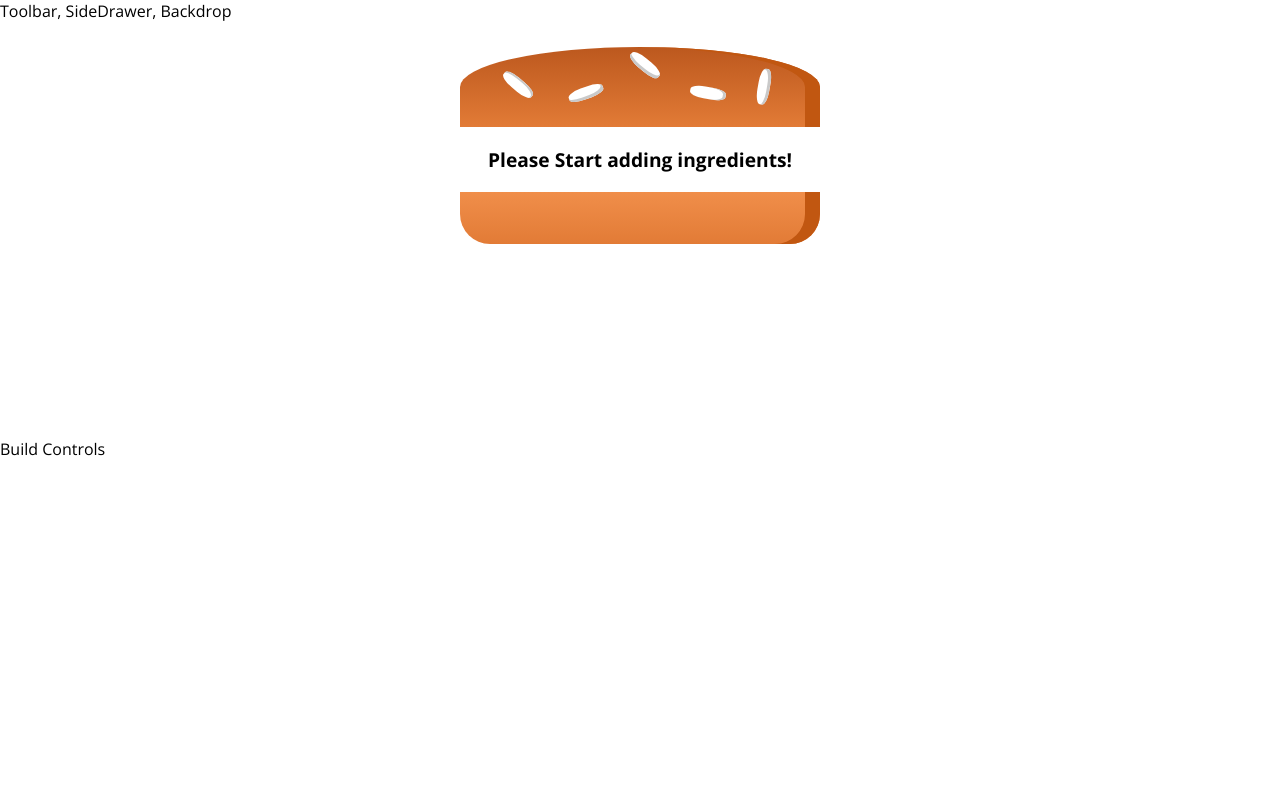
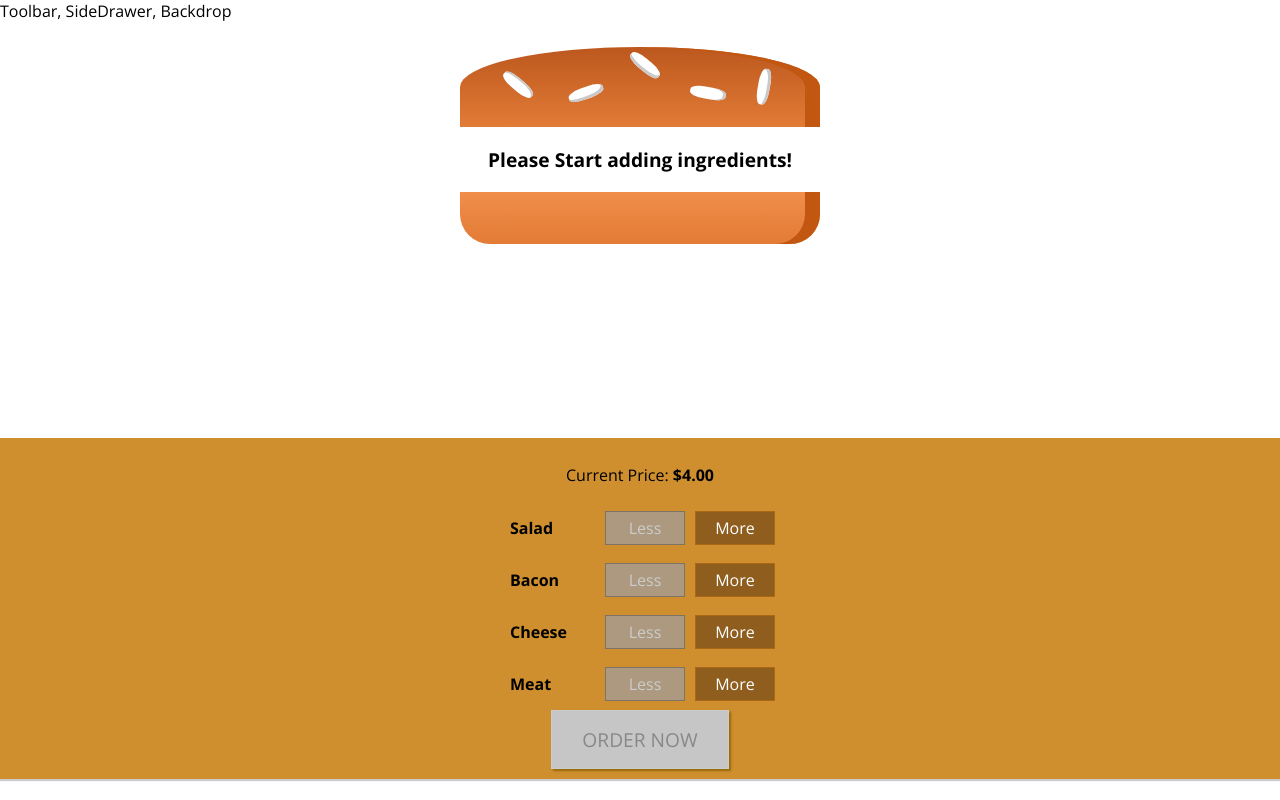
Before and after one commit to TituxMetal/burgerReactApp, a React app: page / in a window 1280 px wide. Built offline with nearby package versions, Linux system fonts and the light colour scheme.

Commit message:
Add the build controls

```diff
--- /dev/null
+++ b/src/components/Burger/BuildControls/BuildControl/BuildControl.css
@@ -0,0 +1,56 @@
+.BuildControl {
+  display: flex;
+  justify-content: space-between;
+  align-items: center;
+  margin: 5px 0;
+}
+
+.BuildControl button {
+  display: block;
+  font: inherit;
+  padding: 5px;
+  margin: 0 5px;
+  width: 80px;
+  border: 1px solid #AA6817;
+  cursor: pointer;
+  outline: none;
+}
+
+.BuildControl button:disabled {
+  background-color: #AC9980;
+  border: 1px solid #7E7365;
+  color: #ccc;
+  cursor: default;
+}
+
+.BuildControl button:hover:disabled {
+  background-color: #AC9980;
+  color: #ccc;
+  cursor: not-allowed;
+}
+
+.Label {
+  padding: 10px;
+  font-weight: bold;
+  width: 80px;
+}
+
+.BuildControl .Less {
+  background-color: #D39952;
+  color: white;
+}
+
+.BuildControl .More {
+  background-color: #8F5E1E;
+  color: white;
+}
+
+.BuildControl .Less:hover, .BuildControl .Less:active {
+  background-color: #DAA972;
+  color: white;
+}
+
+.BuildControl .More:hover,.BuildControl .More:active {
+  background-color: #99703F;
+  color: white;
+}
--- /dev/null
+++ b/src/components/Burger/BuildControls/BuildControl/BuildControl.js
@@ -0,0 +1,18 @@
+import React from 'react'
+
+import classes from './BuildControl.css'
+
+const buildControl = ( props ) => (
+  <div className={classes.BuildControl}>
+    <div className={classes.Label}>{props.label}</div>
+    <button
+      className={classes.Less}
+      onClick={props.removed}
+      disabled={props.disabled}>Less</button>
+    <button
+      className={classes.More}
+      onClick={props.added}>More</button>
+  </div>
+)
+
+export default buildControl
--- /dev/null
+++ b/src/components/Burger/BuildControls/BuildControls.css
@@ -0,0 +1,51 @@
+.BuildControls {
+  width: 100%;
+  background-color: #cf8f2e;
+  display: flex;
+  flex-flow: column;
+  align-items: center;
+  box-shadow: 0 2px 1px #ccc;
+  margin: auto;
+  padding: 10px 0;
+}
+
+.OrderButton {
+  background-color: #DAD735;
+  outline: none;
+  cursor: pointer;
+  border: 1px solid #966909;
+  color: #966909;
+  font-family: inherit;
+  font-size: 1.2em;
+  padding: 15px 30px;
+  box-shadow: 2px 2px 2px #966909;
+}
+
+.OrderButton:hover, .OrderButton:active {
+  background-color: #A0DB41;
+  border: 1px solid #966909;
+  color: #966909;
+}
+
+.OrderButton:disabled {
+  background-color: #C7C6C6;
+  cursor: not-allowed;
+  border: 1px solid #ccc;
+  color: #888888;
+}
+
+.OrderButton:not(:disabled) {
+  animation: enable 0.3s linear;
+}
+
+@keyframes enable {
+  0% {
+      transform: scale(1);
+  }
+  60% {
+      transform: scale(1.1);
+  }
+  100% {
+      transform: scale(1);
+  }
+}
--- /dev/null
+++ b/src/components/Burger/BuildControls/BuildControls.js
@@ -0,0 +1,30 @@
+import React from 'react'
+
+import classes from './BuildControls.css'
+import BuildControl from './BuildControl/BuildControl'
+
+const controls = [
+  { label: 'Salad', type: 'salad' },
+  { label: 'Bacon', type: 'bacon' },
+  { label: 'Cheese', type: 'cheese' },
+  { label: 'Meat', type: 'meat' },
+]
+
+const buildControls = ( props ) => (
+  <div className={classes.BuildControls}>
+    <p>Current Price: <strong>${props.price.toFixed(2)}</strong></p>
+    {controls.map(ctrl => (
+      <BuildControl
+        key={ctrl.label}
+        label={ctrl.label}
+        added={() => props.ingredientAdded(ctrl.type)}
+        removed={() => props.ingredientRemoved(ctrl.type)}
+        disabled={props.disabled[ctrl.type]} />
+    ))}
+    <button
+      className={classes.OrderButton}
+      disabled={!props.purchasable}>ORDER NOW</button>
+  </div>
+)
+
+export default buildControls
--- a/src/containers/BurgerBuilder/BurgerBuilder.js
+++ b/src/containers/BurgerBuilder/BurgerBuilder.js
@@ -2,7 +2,14 @@ import React, { Component } from 'react'
 
 import Aux from '../../hoc/Aux'
 import Burger from '../../components/Burger/Burger'
+import BuildControls from '../../components/Burger/BuildControls/BuildControls'
 
+const INGREDIENT_PRICES = {
+  salad: 0.5,
+  cheese: 0.4,
+  meat: 1.3,
+  bacon: 0.7
+}
 class BurgerBuilder extends Component {
   state = {
     ingredients: {
@@ -10,13 +17,71 @@ class BurgerBuilder extends Component {
       bacon: 0,
       cheese: 0,
       meat: 0
+    },
+    totalPrice: 4,
+    purchasable: false
+  }
+
+  updatePurchaseState (ingredients) {
+    const sum = Object.keys(ingredients)
+      .map(igKey => {
+        return ingredients[igKey]
+      })
+      .reduce((sum, el) => {
+        return sum + el
+      }, 0)
+      this.setState({purchasable: sum > 0})
+  }
+
+  addIngredientHandler = ( type ) => {
+    const oldCount = this.state.ingredients[type]
+    const updatedCount = oldCount + 1
+    const updatedIngredients = {
+      ...this.state.ingredients
     }
+
+    updatedIngredients[type] = updatedCount
+    const priceAddition = INGREDIENT_PRICES[type]
+    const oldPrice = this.state.totalPrice
+    const newPrice = oldPrice + priceAddition
+    this.setState({totalPrice: newPrice, ingredients: updatedIngredients})
+    this.updatePurchaseState(updatedIngredients)
   }
+
+  removeIngredientHandler = ( type ) => {
+    const oldCount = this.state.ingredients[type]
+    if (oldCount <= 0) {
+      return
+    }
+    const updatedCount = oldCount - 1
+    const updatedIngredients = {
+      ...this.state.ingredients
+    }
+
+    updatedIngredients[type] = updatedCount
+    const priceDeduction = INGREDIENT_PRICES[type]
+    const oldPrice = this.state.totalPrice
+    const newPrice = oldPrice - priceDeduction
+    this.setState({totalPrice: newPrice, ingredients: updatedIngredients})
+    this.updatePurchaseState(updatedIngredients)
+  }
+
   render () {
+    const disabledInfo = {
+      ...this.state.ingredients
+    }
+    for (let key in disabledInfo) {
+      disabledInfo[key] = disabledInfo[key] <= 0
+    }
     return (
       <Aux>
         <Burger ingredients={this.state.ingredients} />
-        <div>Build Controls</div>
+        <BuildControls
+          ingredientAdded={this.addIngredientHandler}
+          ingredientRemoved={this.removeIngredientHandler}
+          disabled={disabledInfo}
+          purchasable={this.state.purchasable}
+          price={this.state.totalPrice} />
       </Aux>
     )
   }
```
